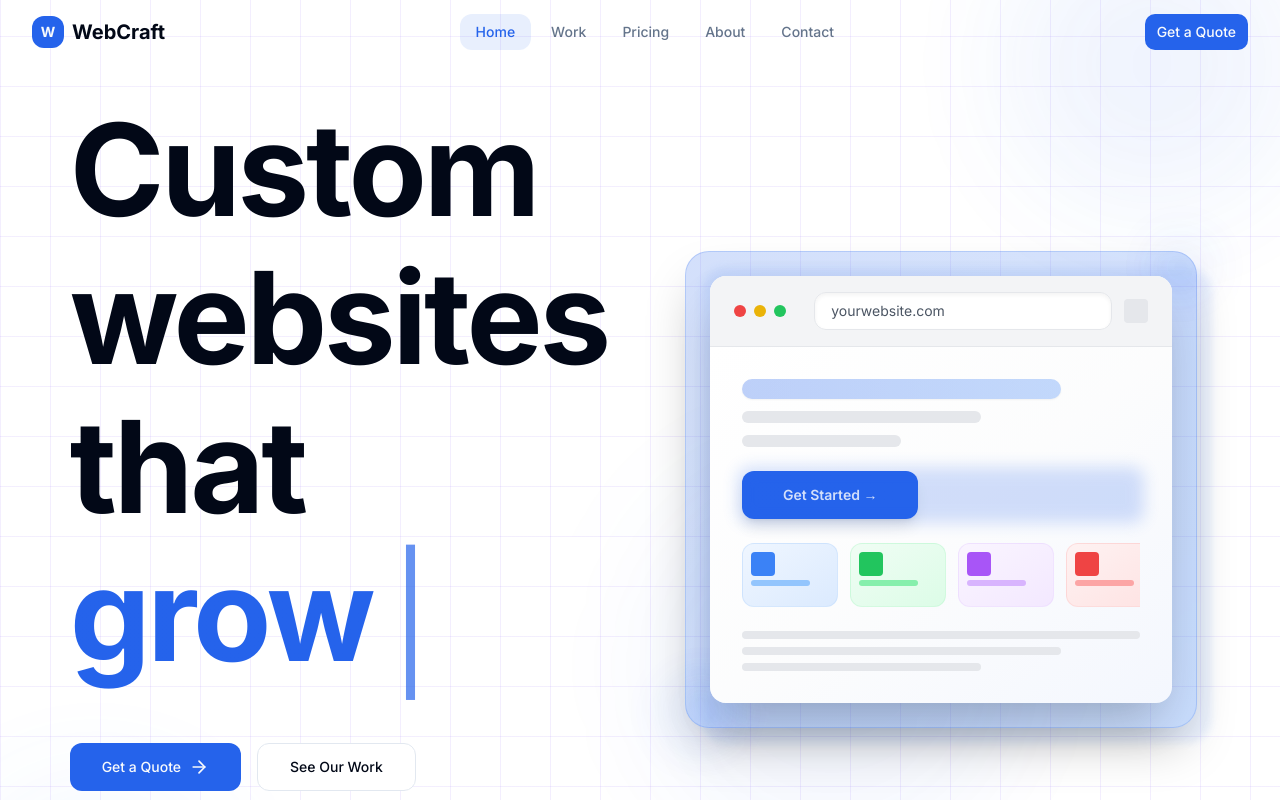
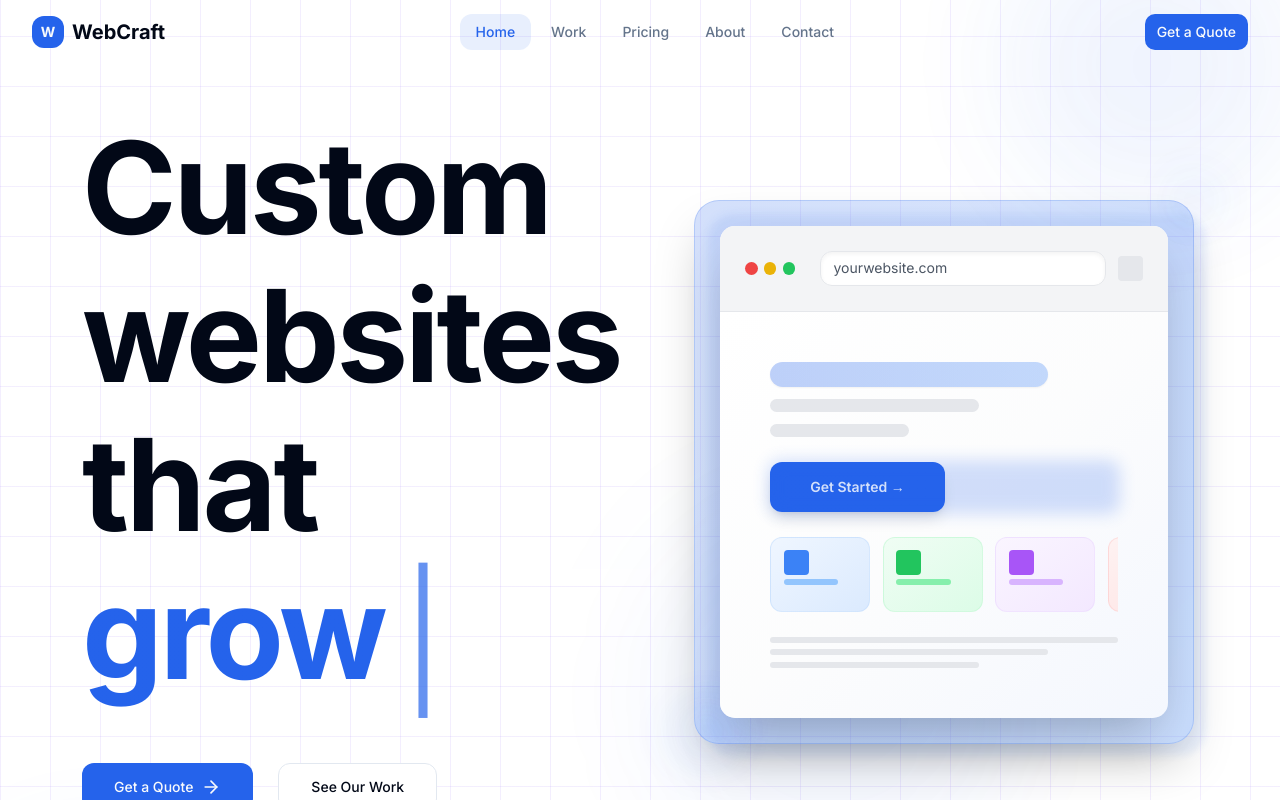
Before and after one commit to henrikbm20/portfolio-website, a React (Vite) app: page / in a window 1280 px wide. Shown: the top 800 px of the page. Built offline with nearby package versions, Linux system fonts and the light colour scheme.

Commit message:
better grid + image size and centering

```diff
--- a/src/pages/Home.tsx
+++ b/src/pages/Home.tsx
@@ -252,97 +252,90 @@ function InteractiveBrowserMockup() {
   }, [])
 
   return (
-    <div className="relative w-full max-w-sm sm:max-w-md lg:max-w-lg">
-      {/* Floating elements for depth - smaller on mobile */}
-      <div className="absolute -top-2 -right-2 lg:-top-4 lg:-right-4 w-8 h-8 lg:w-16 lg:h-16 bg-primary/10 rounded-full blur-xl animate-pulse"></div>
-      <div className="absolute -bottom-3 -left-3 lg:-bottom-6 lg:-left-6 w-10 h-10 lg:w-20 lg:h-20 bg-blue-500/10 rounded-full blur-xl animate-pulse delay-1000"></div>
+    <div className="relative w-full" style={{ maxWidth: '500px' }}>
+      {/* Floating elements for depth - aligned to grid */}
+      <div className="absolute bg-primary/10 rounded-full blur-xl animate-pulse" style={{ top: '-25px', right: '-25px', width: '50px', height: '50px' }}></div>
+      <div className="absolute bg-blue-500/10 rounded-full blur-xl animate-pulse delay-1000" style={{ bottom: '-25px', left: '-25px', width: '75px', height: '75px' }}></div>
 
-      {/* Main hero image container */}
-      <div className="relative bg-gradient-to-br from-primary/20 to-blue-500/20 rounded-2xl lg:rounded-3xl p-3 lg:p-6 backdrop-blur-sm border border-primary/20 shadow-2xl">
-        <div className="bg-white rounded-xl lg:rounded-2xl shadow-2xl overflow-hidden transform hover:scale-105 transition-all duration-500 hover:shadow-3xl">
+      {/* Main hero image container - grid aligned dimensions */}
+      <div className="relative bg-gradient-to-br from-primary/20 to-blue-500/20 backdrop-blur-sm border border-primary/20 shadow-2xl" style={{ borderRadius: '25px', padding: '25px' }}>
+        <div className="bg-white shadow-2xl overflow-hidden transform hover:scale-105 transition-all duration-500 hover:shadow-3xl" style={{ borderRadius: '15px' }}>
           {/* Mock browser window */}
-          <div className="bg-gray-100 px-3 py-2 lg:px-6 lg:py-4 flex items-center gap-2 lg:gap-3 border-b border-gray-200">
-            <div className="flex items-center gap-1 lg:gap-2">
-              <div className="w-2 h-2 lg:w-3 lg:h-3 bg-red-500 rounded-full hover:bg-red-600 transition-colors cursor-pointer"></div>
-              <div className="w-2 h-2 lg:w-3 lg:h-3 bg-yellow-500 rounded-full hover:bg-yellow-600 transition-colors cursor-pointer"></div>
-              <div className="w-2 h-2 lg:w-3 lg:h-3 bg-green-500 rounded-full hover:bg-green-600 transition-colors cursor-pointer"></div>
+          <div className="bg-gray-100 flex items-center border-b border-gray-200" style={{ padding: '25px', gap: '12.5px' }}>
+            <div className="flex items-center" style={{ gap: '6.25px' }}>
+              <div className="bg-red-500 rounded-full hover:bg-red-600 transition-colors cursor-pointer" style={{ width: '12.5px', height: '12.5px' }}></div>
+              <div className="bg-yellow-500 rounded-full hover:bg-yellow-600 transition-colors cursor-pointer" style={{ width: '12.5px', height: '12.5px' }}></div>
+              <div className="bg-green-500 rounded-full hover:bg-green-600 transition-colors cursor-pointer" style={{ width: '12.5px', height: '12.5px' }}></div>
             </div>
-            <div className="ml-2 lg:ml-4 bg-white rounded-lg px-2 py-1 lg:px-4 lg:py-2 text-xs lg:text-sm text-gray-600 flex-1 shadow-inner border border-gray-200">
+            <div className="bg-white rounded-lg text-gray-600 flex-1 shadow-inner border border-gray-200 text-sm" style={{ marginLeft: '12.5px', padding: '6.25px 12.5px' }}>
               yourwebsite.com
             </div>
-            <div className="w-4 h-4 lg:w-6 lg:h-6 bg-gray-200 rounded"></div>
+            <div className="bg-gray-200 rounded" style={{ width: '25px', height: '25px' }}></div>
           </div>
 
-          {/* Mock website content with horizontal scroll */}
-          <div className="p-4 lg:p-8 bg-gradient-to-br from-white via-gray-50/50 to-primary/5">
-            <div className="space-y-4 lg:space-y-6">
+          {/* Mock website content with grid spacing */}
+          <div className="bg-gradient-to-br from-white via-gray-50/50 to-primary/5" style={{ padding: '50px' }}>
+            <div style={{ display: 'flex', flexDirection: 'column', gap: '25px' }}>
               {/* Header section - Static */}
-              <div className="space-y-2 lg:space-y-3">
-                <div className="h-3 lg:h-5 bg-gradient-to-r from-primary/30 to-blue-500/30 rounded-full w-4/5 shadow-sm"></div>
-                <div className="h-2 lg:h-3 bg-gray-200 rounded-full w-3/5"></div>
-                <div className="h-2 lg:h-3 bg-gray-200 rounded-full w-2/5"></div>
+              <div style={{ display: 'flex', flexDirection: 'column', gap: '12.5px' }}>
+                <div className="bg-gradient-to-r from-primary/30 to-blue-500/30 rounded-full shadow-sm" style={{ height: '25px', width: '80%' }}></div>
+                <div className="bg-gray-200 rounded-full" style={{ height: '12.5px', width: '60%' }}></div>
+                <div className="bg-gray-200 rounded-full" style={{ height: '12.5px', width: '40%' }}></div>
               </div>
 
               {/* CTA Button - Static */}
               <div className="relative">
-                <div className="h-8 lg:h-12 bg-gradient-to-r from-primary to-blue-600 rounded-lg w-32 lg:w-44 flex items-center justify-center shadow-lg hover:shadow-xl transition-shadow">
-                  <span className="text-white text-xs lg:text-sm font-semibold">Get Started →</span>
+                <div className="bg-gradient-to-r from-primary to-blue-600 rounded-lg flex items-center justify-center shadow-lg hover:shadow-xl transition-shadow" style={{ height: '50px', width: '175px' }}>
+                  <span className="text-white text-sm font-semibold">Get Started →</span>
                 </div>
-                <div className="absolute -inset-1 bg-gradient-to-r from-primary to-blue-600 rounded-lg blur opacity-20"></div>
+                <div className="absolute bg-gradient-to-r from-primary to-blue-600 rounded-lg blur opacity-20" style={{ inset: '-2px' }}></div>
               </div>
 
-              {/* Feature cards with scrolling - Only this section scrolls */}
-              <div className="mt-4 lg:mt-8 overflow-hidden">
+              {/* Feature cards with scrolling - Grid aligned */}
+              <div className="overflow-hidden">
                 <div
-                  className="flex gap-2 lg:gap-3 transition-transform duration-300 ease-out"
+                  className="flex transition-transform duration-300 ease-out"
                   style={{
+                    gap: '12.5px',
                     transform: `translateX(-${Math.min(scrollOffset, 150)}px)`,
                     width: 'calc(100% + 200px)'
                   }}
                 >
-                  <div className="h-12 lg:h-16 bg-gradient-to-br from-blue-50 to-blue-100 rounded-lg border border-blue-200/50 p-1.5 lg:p-2 flex-shrink-0 w-16 lg:w-24">
-                    <div className="w-4 h-4 lg:w-6 lg:h-6 bg-blue-500 rounded mb-1"></div>
-                    <div className="h-1 lg:h-1.5 bg-blue-300 rounded w-3/4"></div>
+                  <div className="bg-gradient-to-br from-blue-50 to-blue-100 rounded-lg border border-blue-200/50 flex-shrink-0" style={{ height: '75px', width: '100px', padding: '12.5px' }}>
+                    <div className="bg-blue-500 rounded mb-1" style={{ width: '25px', height: '25px' }}></div>
+                    <div className="bg-blue-300 rounded" style={{ height: '6.25px', width: '75%' }}></div>
                   </div>
-                  <div className="h-12 lg:h-16 bg-gradient-to-br from-green-50 to-green-100 rounded-lg border border-green-200/50 p-1.5 lg:p-2 flex-shrink-0 w-16 lg:w-24">
-                    <div className="w-4 h-4 lg:w-6 lg:h-6 bg-green-500 rounded mb-1"></div>
-                    <div className="h-1 lg:h-1.5 bg-green-300 rounded w-3/4"></div>
+                  <div className="bg-gradient-to-br from-green-50 to-green-100 rounded-lg border border-green-200/50 flex-shrink-0" style={{ height: '75px', width: '100px', padding: '12.5px' }}>
+                    <div className="bg-green-500 rounded mb-1" style={{ width: '25px', height: '25px' }}></div>
+                    <div className="bg-green-300 rounded" style={{ height: '6.25px', width: '75%' }}></div>
                   </div>
-                  <div className="h-12 lg:h-16 bg-gradient-to-br from-purple-50 to-purple-100 rounded-lg border border-purple-200/50 p-1.5 lg:p-2 flex-shrink-0 w-16 lg:w-24">
-                    <div className="w-4 h-4 lg:w-6 lg:h-6 bg-purple-500 rounded mb-1"></div>
-                    <div className="h-1 lg:h-1.5 bg-purple-300 rounded w-3/4"></div>
+                  <div className="bg-gradient-to-br from-purple-50 to-purple-100 rounded-lg border border-purple-200/50 flex-shrink-0" style={{ height: '75px', width: '100px', padding: '12.5px' }}>
+                    <div className="bg-purple-500 rounded mb-1" style={{ width: '25px', height: '25px' }}></div>
+                    <div className="bg-purple-300 rounded" style={{ height: '6.25px', width: '75%' }}></div>
                   </div>
-                  <div className="h-12 lg:h-16 bg-gradient-to-br from-red-50 to-red-100 rounded-lg border border-red-200/50 p-1.5 lg:p-2 flex-shrink-0 w-16 lg:w-24">
-                    <div className="w-4 h-4 lg:w-6 lg:h-6 bg-red-500 rounded mb-1"></div>
-                    <div className="h-1 lg:h-1.5 bg-red-300 rounded w-3/4"></div>
+                  <div className="bg-gradient-to-br from-red-50 to-red-100 rounded-lg border border-red-200/50 flex-shrink-0" style={{ height: '75px', width: '100px', padding: '12.5px' }}>
+                    <div className="bg-red-500 rounded mb-1" style={{ width: '25px', height: '25px' }}></div>
+                    <div className="bg-red-300 rounded" style={{ height: '6.25px', width: '75%' }}></div>
                   </div>
-                  <div className="h-12 lg:h-16 bg-gradient-to-br from-yellow-50 to-yellow-100 rounded-lg border border-yellow-200/50 p-1.5 lg:p-2 flex-shrink-0 w-16 lg:w-24">
-                    <div className="w-4 h-4 lg:w-6 lg:h-6 bg-yellow-500 rounded mb-1"></div>
-                    <div className="h-1 lg:h-1.5 bg-yellow-300 rounded w-3/4"></div>
-                  </div>
-                  <div className="h-12 lg:h-16 bg-gradient-to-br from-pink-50 to-pink-100 rounded-lg border border-pink-200/50 p-1.5 lg:p-2 flex-shrink-0 w-16 lg:w-24">
-                    <div className="w-4 h-4 lg:w-6 lg:h-6 bg-pink-500 rounded mb-1"></div>
-                    <div className="h-1 lg:h-1.5 bg-pink-300 rounded w-3/4"></div>
-                  </div>
-                  <div className="h-12 lg:h-16 bg-gradient-to-br from-indigo-50 to-indigo-100 rounded-lg border border-indigo-200/50 p-1.5 lg:p-2 flex-shrink-0 w-16 lg:w-24">
-                    <div className="w-4 h-4 lg:w-6 lg:h-6 bg-indigo-500 rounded mb-1"></div>
-                    <div className="h-1 lg:h-1.5 bg-indigo-300 rounded w-3/4"></div>
+                  <div className="bg-gradient-to-br from-yellow-50 to-yellow-100 rounded-lg border border-yellow-200/50 flex-shrink-0" style={{ height: '75px', width: '100px', padding: '12.5px' }}>
+                    <div className="bg-yellow-500 rounded mb-1" style={{ width: '25px', height: '25px' }}></div>
+                    <div className="bg-yellow-300 rounded" style={{ height: '6.25px', width: '75%' }}></div>
                   </div>
                 </div>
               </div>
 
               {/* Bottom content area - Static */}
-              <div className="mt-4 lg:mt-6 space-y-1.5 lg:space-y-2">
-                <div className="h-1.5 lg:h-2 bg-gray-200 rounded w-full"></div>
-                <div className="h-1.5 lg:h-2 bg-gray-200 rounded w-4/5"></div>
-                <div className="h-1.5 lg:h-2 bg-gray-200 rounded w-3/5"></div>
+              <div style={{ display: 'flex', flexDirection: 'column', gap: '6.25px' }}>
+                <div className="bg-gray-200 rounded" style={{ height: '6.25px', width: '100%' }}></div>
+                <div className="bg-gray-200 rounded" style={{ height: '6.25px', width: '80%' }}></div>
+                <div className="bg-gray-200 rounded" style={{ height: '6.25px', width: '60%' }}></div>
               </div>
             </div>
           </div>
         </div>
 
         {/* Decorative elements */}
-        <div className="absolute -z-10 top-2 left-2 lg:top-4 lg:left-4 w-full h-full bg-gradient-to-br from-primary/10 to-blue-500/10 rounded-2xl lg:rounded-3xl blur-sm"></div>
+        <div className="absolute -z-10 bg-gradient-to-br from-primary/10 to-blue-500/10 blur-sm" style={{ top: '12.5px', left: '12.5px', width: '100%', height: '100%', borderRadius: '25px' }}></div>
       </div>
     </div>
   )
@@ -360,11 +353,12 @@ export function Home() {
           <div className="absolute top-1/2 left-1/2 w-96 h-96 bg-primary/5 rounded-full blur-3xl animate-pulse delay-500"></div>
         </div>
 
-        <div className="relative w-full py-8 max-w-7xl mx-auto px-4">
-          <div className="grid lg:grid-cols-2 gap-8 lg:gap-16 items-center">
-            {/* Left side - Text content */}
-            <div className="text-center lg:text-left space-y-6 lg:space-y-8 flex flex-col justify-center">
-              <h1 className="text-5xl sm:text-6xl md:text-7xl lg:text-8xl xl:text-9xl font-bold tracking-tight animate-fade-in delay-100 pb-4 relative z-10" style={{lineHeight: '1.16'}}>
+        {/* Grid-aligned container with 50px spacing */}
+        <div className="relative w-full max-w-7xl mx-auto" style={{ padding: '50px' }}>
+          <div className="grid lg:grid-cols-2 items-center" style={{ gap: '100px' }}>
+            {/* Left side - Text content aligned to grid */}
+            <div className="text-center lg:text-left flex flex-col justify-center" style={{ gap: '50px' }}>
+              <h1 className="text-5xl sm:text-6xl md:text-7xl lg:text-8xl xl:text-9xl font-bold tracking-tight animate-fade-in delay-100 relative z-10" style={{lineHeight: '1.16'}}>
                 <div>Custom</div>
                 <div>websites</div>
                 <div>that</div>
@@ -374,7 +368,7 @@ export function Home() {
                   </div>
                 </div>
               </h1>
-              <div className="flex flex-col sm:flex-row gap-4 justify-center lg:justify-start animate-fade-in delay-300">
+              <div className="flex flex-col sm:flex-row justify-center lg:justify-start animate-fade-in delay-300" style={{ gap: '25px' }}>
                 <Button size="xl" asChild className="bg-primary text-primary-foreground hover:bg-primary/90 text-lg px-8 py-4">
                   <Link to="/quote" className="group inline-flex items-center">
                     Get a Quote
@@ -385,11 +379,11 @@ export function Home() {
                   <Link to="/work">See Our Work</Link>
                 </Button>
               </div>
-              <div className="space-y-4 animate-fade-in delay-400">
+              <div className="animate-fade-in delay-400" style={{ gap: '25px', display: 'flex', flexDirection: 'column' }}>
                 <p className="text-sm sm:text-base text-muted-foreground">
                   From DKK 12,999 • Free consultation • 30-day support included
                 </p>
-                <div className="flex flex-wrap items-center justify-center lg:justify-start gap-4 lg:gap-8 text-sm text-muted-foreground">
+                <div className="flex flex-wrap items-center justify-center lg:justify-start text-sm text-muted-foreground" style={{ gap: '25px' }}>
                   <div className="flex items-center gap-2">
                     <CheckCircle className="w-4 h-4 text-green-500" />
                     <span>Fast delivery</span>
@@ -406,8 +400,8 @@ export function Home() {
               </div>
             </div>
 
-            {/* Right side - Hero image/graphic */}
-            <div className="relative order-1 lg:order-2 animate-fade-in delay-500 flex items-center justify-center mb-8 lg:mb-0">
+            {/* Right side - Hero image/graphic aligned to grid */}
+            <div className="relative order-1 lg:order-2 animate-fade-in delay-500 flex items-center justify-center mb-8 lg:mb-0" style={{marginTop: '-100px'}}>
               <InteractiveBrowserMockup />
             </div>
           </div>
```
